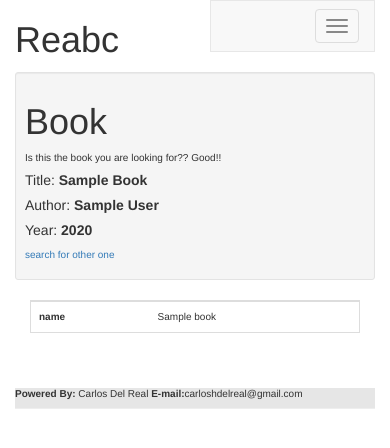
After one commit to carloshdelreal/cs50flask, a Flask app: page /book/000 in a window 390 px wide. The commit adds this page. Shown: the top 448 px of the page. Run offline with Flask 2, Linux system fonts and the light colour scheme; the visitor is signed in with stand-in values (Sample User, id 1); tables that the repository leaves empty hold one stand-in row (values such as "Sample post"); a database or web service that is not in the repository returns one stand-in record (values such as "Sample title"); data that the repository does not hold is empty; some libraries are stand-ins or nearby versions.

Commit message:
linked the API, some debugging was performed in the rendering of the search

```diff
--- a/application.py
+++ b/application.py
@@ -1,4 +1,4 @@
-import os
+import os, requests
 
 from flask import Flask, session, render_template, request, redirect, url_for
 from flask_session import Session
@@ -8,6 +8,8 @@ from sqlalchemy.orm import scoped_session, sessionmaker
 from functools import wraps
 
 app = Flask(__name__)
+
+KEY = "CaDB8T0wy4uZdikS5yqRw"
 
 # Check for environment variable
 if not os.getenv("DATABASE_URL"):
@@ -113,9 +115,17 @@ def search():
         #print(request.form['search'])
         try:
             year = int(request.form['search'])
-            results = db.execute("SELECT * FROM books WHERE (year = :year)", { "year": year})
+            results = db.execute("SELECT * FROM books WHERE (year = :year) ORDER BY title", { "year": year}).fetchall()
         except ValueError:
             results = db.execute("SELECT * FROM books WHERE (title LIKE :search OR author LIKE :search OR isbn LIKE :search )",
-                    { "search": "%"+str(request.form['search']).lower()+"%" }).fetchall()
+                    { "search": "%" + str(request.form['search']).lower() + "%" }).fetchall()
         print(results) #OR title LIKE :search OR author LIKE :search
         return render_template("search.html",results=results)
+
+@app.route("/book/<string:isbn>")
+@login_required
+def book(isbn):
+    res = requests.get("https://www.goodreads.com/book/review_counts.json", params={"key": KEY, "isbns": isbn })
+    print(res.json())
+    results = db.execute("SELECT * FROM books WHERE (isbn = :isbn)", { "isbn": isbn}).fetchone()
+    return render_template("book.html", res=res.json()["books"][0], results=results)
--- a/requirements.txt
+++ b/requirements.txt
@@ -2,3 +2,4 @@ Flask
 Flask-Session
 psycopg2
 SQLAlchemy
+requests
--- /dev/null
+++ b/templates/book.html
@@ -0,0 +1,43 @@
+{% extends 'layout.html' %}
+{% block head %}
+   <title>Reabc Search</title>
+{% endblock %}
+{% block body %}
+<div class="container">
+    <div class="row">
+        <div class="col-xs-12 col-sm-10 col-md-8 col-lg-8">
+
+            <div class="row">
+                <div class="well well-sm">
+                    <h1>Book</h1>
+                    <p> Is this the book you are looking for?? Good!! </p>
+                    <h5>Title: <strong>{{ results['title'].title() }}</strong></h5>
+                    <h5>Author: <strong>{{ results['author'].title() }}</strong></h5>
+                    <h5>Year: <strong> {{ results['year'] }}</strong></h5>
+                    <p> <a href="/search">search for other one</a> </p>
+                </div>
+            </div>
+        </div>
+    </div>
+    {% if res==None %}
+
+    {% else %}
+    <div class="row">
+        <div class="col-xs-12 col-sm-10 col-md-8 col-lg-8">
+            <div class="table-responsive">
+                <table class="table table-hover">
+                    <tbody>
+                            {% for key,value in res.items() %}
+                                <tr><th>{{ key }}</th><td>{{ value }}</td></tr>
+                            {% endfor %}
+                    </tbody>
+                </table>
+            </div>
+        </div>
+    </div>
+    {% endif %}
+</div>
+
+
+
+{% endblock  %}
--- a/templates/search.html
+++ b/templates/search.html
@@ -30,7 +30,7 @@
     </div>
     {% if results==None %}
 
-    {% elif results|length > 1 %}
+    {% elif results|length >= 1 %}
     <div class="row">
         <div class="col-xs-12 col-sm-10 col-md-8 col-lg-8">
             <div class="table-responsive">
@@ -42,7 +42,7 @@
                     </thead>
                     <tbody>
                         {% for row in results %}
-                            <tr><td>{{ row[0] }}</td><td>{{ row[1].title() }}</td><td>{{ row[2].title() }}</td><td>{{ row[3] }}</td></tr>
+                            <tr><td><a href="/book/{{ row[0] }}">{{ row[0] }}</a></td><td>{{ row[1].title() }}</td><td>{{ row[2].title() }}</td><td>{{ row[3] }}</td></tr>
                         {% endfor %}
                     </tbody>
                 </table>
```
